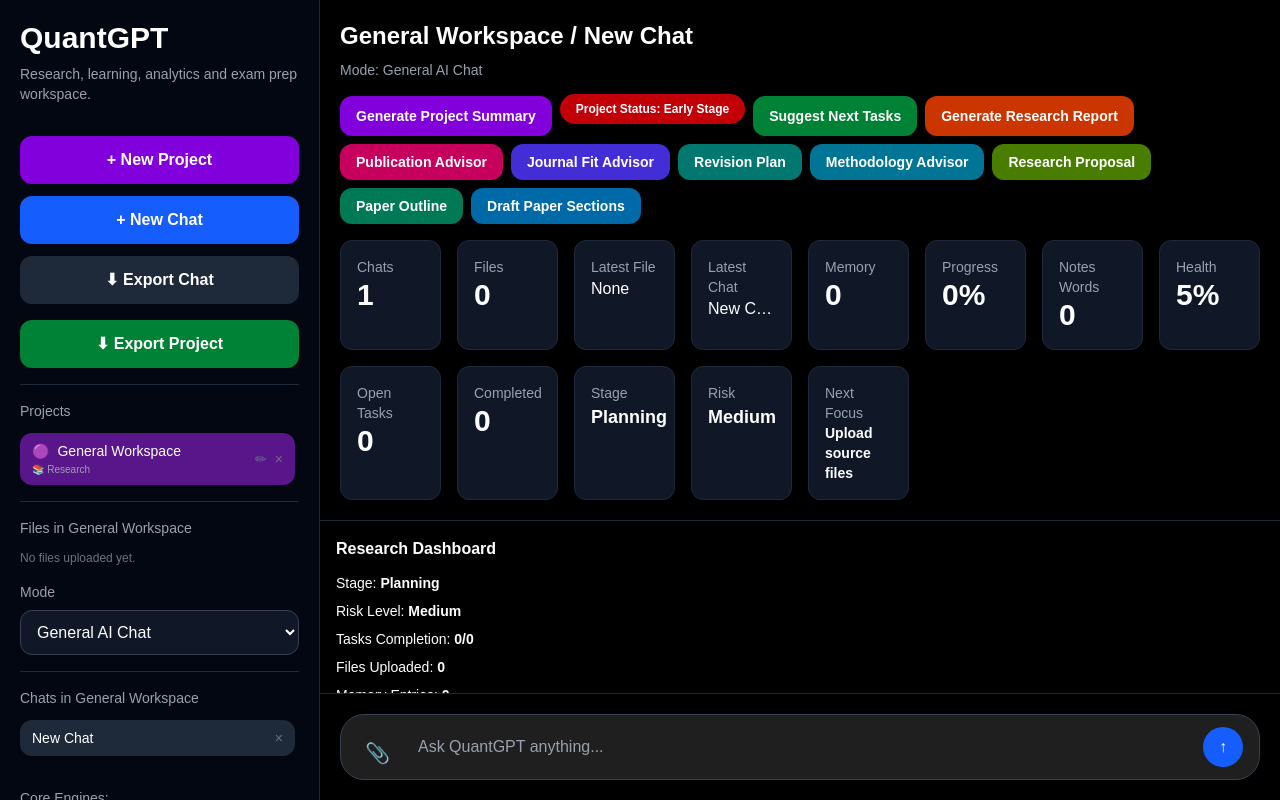
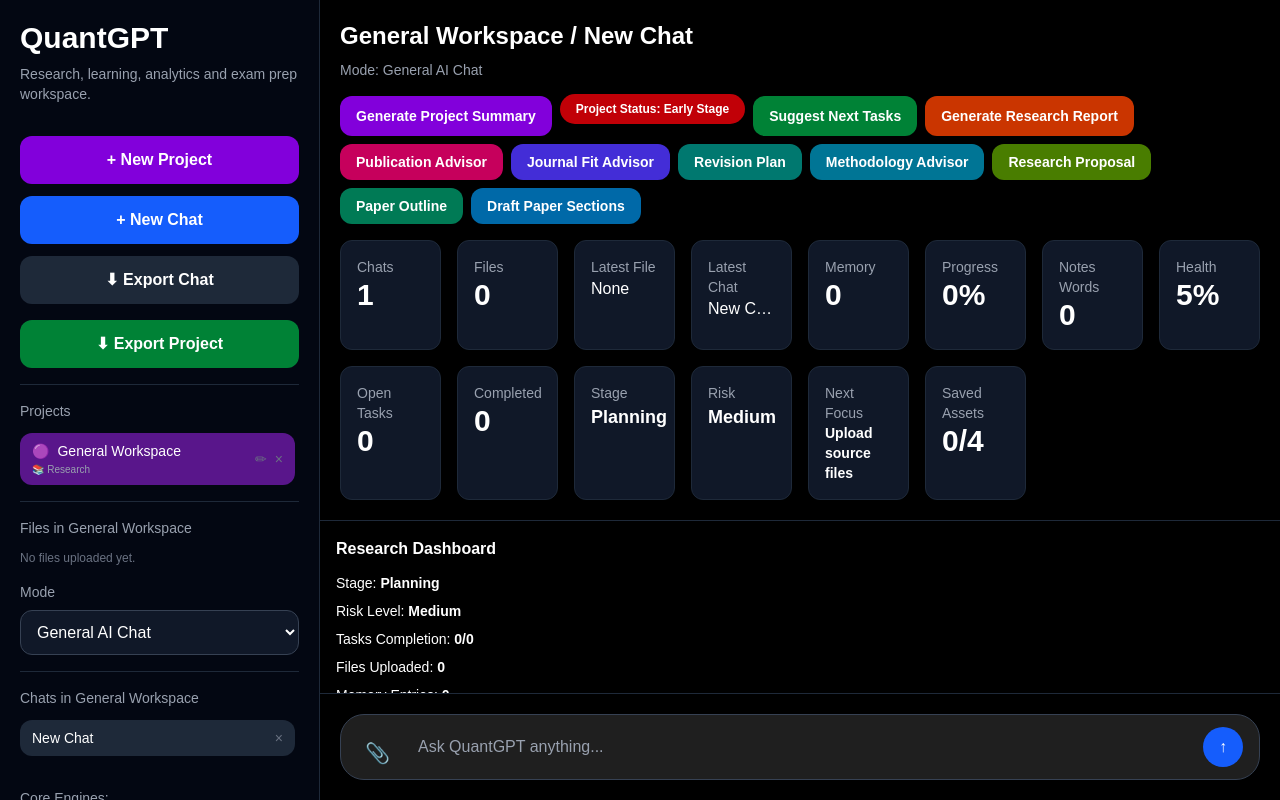
Before and after one commit to yomiannixs-jpg/QuantGPT, a Next.js app in the folder frontend/: page /dashboard in a window 1280 px wide. Shown: the top 800 px of the page. Built offline with nearby package versions, Linux system fonts and the light colour scheme.

Commit message:
Show saved assets count in dashboard
Add display for saved assets count in dashboard.

```diff
--- a/frontend/app/dashboard/page.tsx
+++ b/frontend/app/dashboard/page.tsx
@@ -396,6 +396,10 @@ const projectCompletionBadgeClass =
     generatedAssets.length) *
     100
 );
+  const savedAssetsCount =
+  activeProjectMemory?.items?.filter((item) =>
+    item.text.toLowerCase().includes("saved asset:")
+  ).length || 0;
   const researchAssetLibrary = generatedAssets.filter(
   (asset) => asset.done
 );
@@ -2127,6 +2131,12 @@ ${
     {nextFocus}
   </div>
 </div>
+      <div className="bg-gray-900 border border-gray-800 rounded-xl p-4">
+  <div className="text-gray-400 text-sm">Saved Assets</div>
+  <div className="text-3xl font-bold">
+    {savedAssetsCount}/{generatedAssets.length}
+  </div>
+</div>
 
     </div>
 </div>
```
